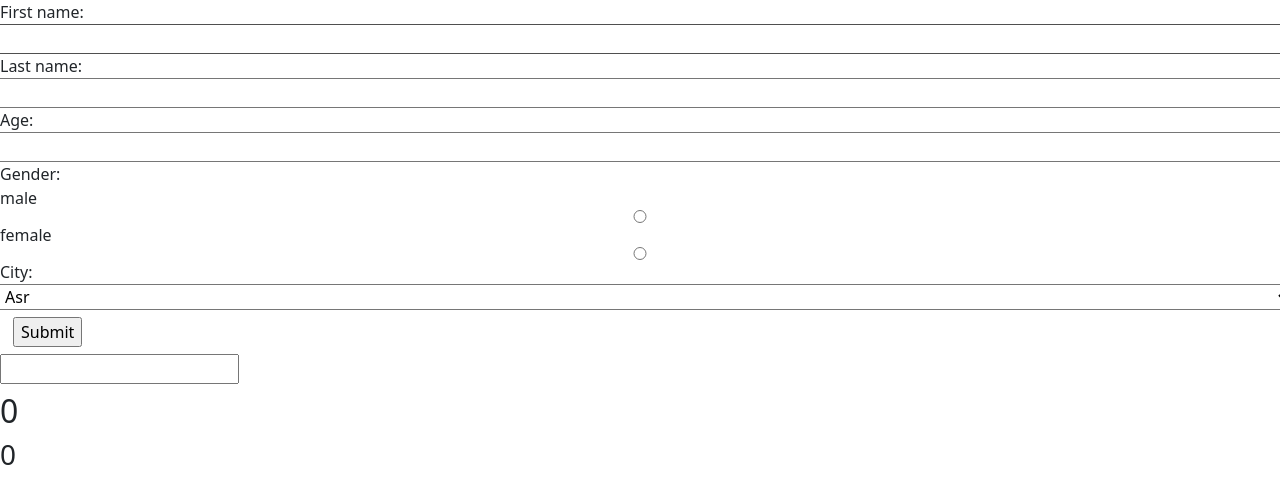
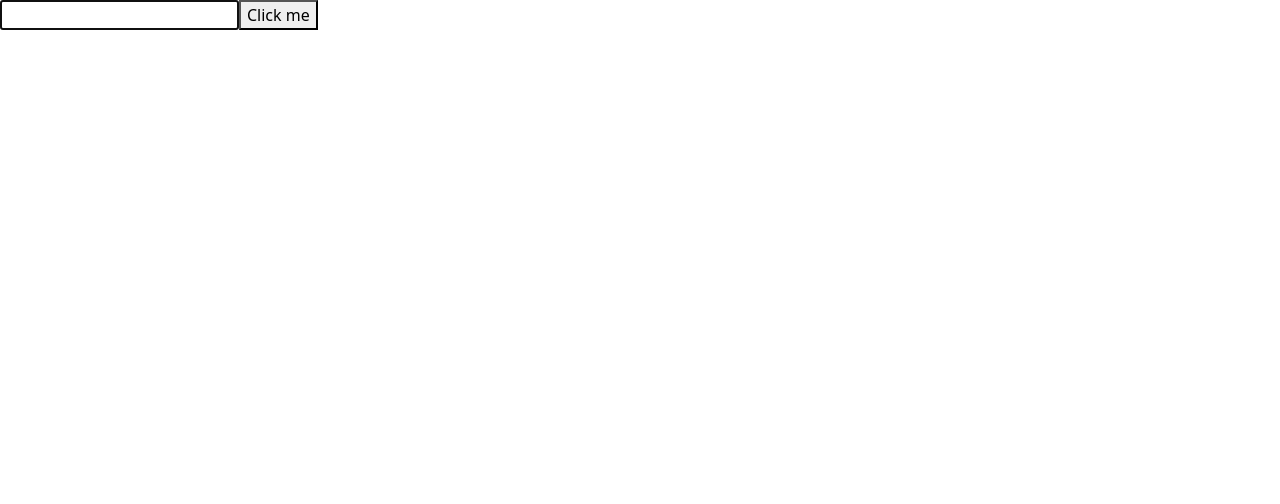
Before and after one commit to karanMalhii/useEffect-hook, a React (Vite) app: page / in a window 1280 px wide. Shown: the top 504 px of the page. Built offline with nearby package versions, Linux system fonts and the light colour scheme.

Commit message:
working on form task with useref hook

```diff
--- a/src/App.jsx
+++ b/src/App.jsx
@@ -29,10 +29,10 @@ function App() {
       {/* <FormTwo/> */}
       {/* <CounterTwo/> */}
       {/* <UseReducer /> */}
-      <Form/>
+      {/* <Form/> */}
       {/* <Bikramcounter/> */}
-      {/* <FirstExample /> */}
-      <SecondExample/>
+      <FirstExample />
+      {/* <SecondExample/> */}
     </>
   );
 }
--- a/src/Components/FormTwo.jsx
+++ b/src/Components/FormTwo.jsx
@@ -1,4 +1,4 @@
-import { Alert } from "bootstrap";
+
 import React, { useState, useReducer } from "react";
 
 const reducer = (state, action) => {
```
Also changed, not shown: src/Components/Form_three.jsx (added, +9 -0 lines).
